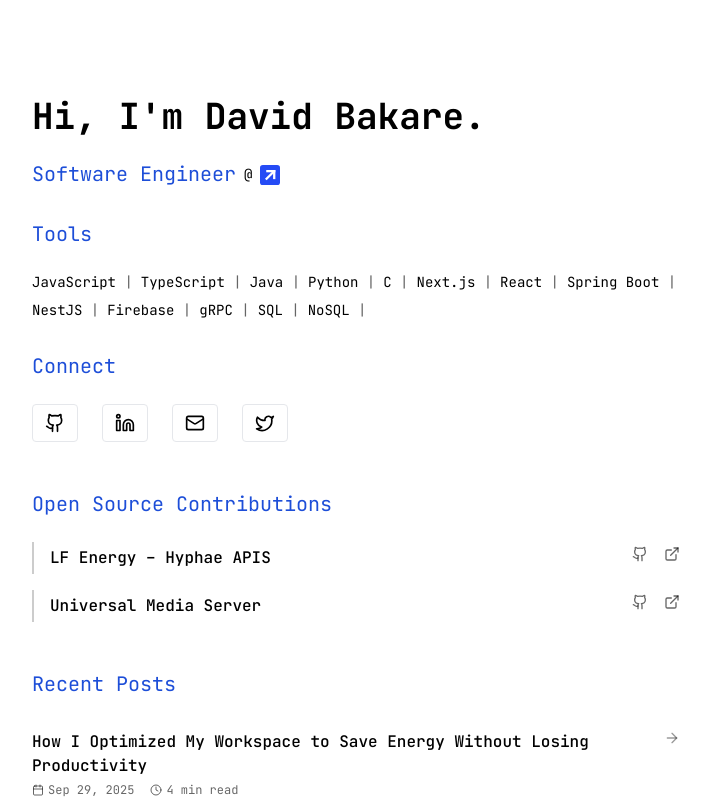
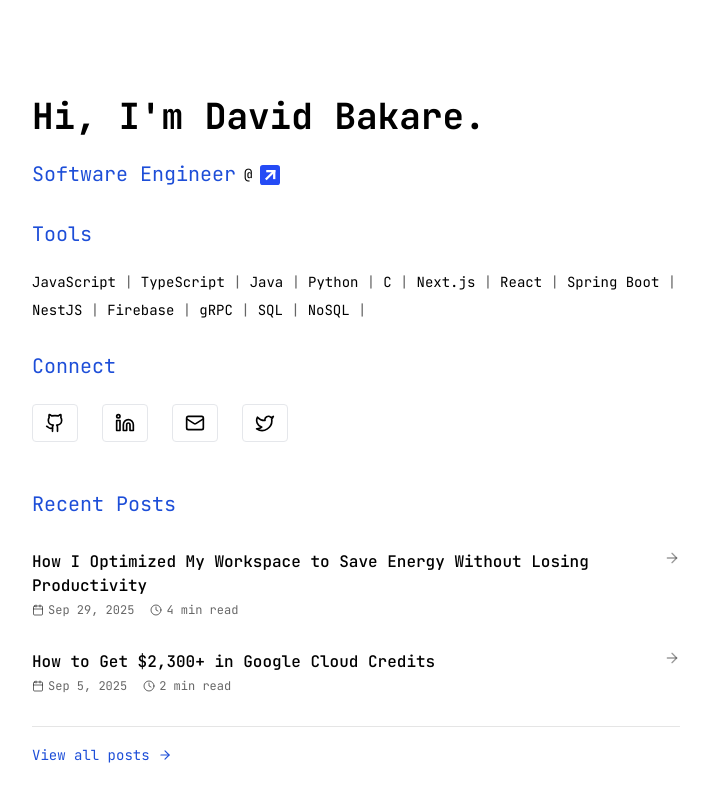
Before and after one commit to 3akare/portfolio, a Next.js app: page / in a window 1280 px wide. Shown: the top 800 px of the page, without its empty margins (284-995 px from the left). Built offline with nearby package versions, Linux system fonts and the light colour scheme.

Commit message:
feat: blog post pagination

```diff
--- a/src/app/blog/[id]/page.tsx
+++ b/src/app/blog/[id]/page.tsx
@@ -1,5 +1,3 @@
-/* eslint-disable @typescript-eslint/no-explicit-any */
-
 import { notFound } from "next/navigation"
 import { getBlogPost, generateExcerpt } from "@/lib/blog"
 import BlogPostClientPage from "./blog-post-client-page"
@@ -7,9 +5,11 @@ import type { Metadata } from "next"
 
 export async function generateMetadata({
   params,
-}: any): Promise<Metadata> {
-  const awaitedParams = await params;
-  const post = await getBlogPost(awaitedParams.id)
+}: {
+  params: Promise<{ id: string }>;
+}): Promise<Metadata> {
+  const { id } = await params;
+  const post = await getBlogPost(id);
 
   if (!post) {
     return {
@@ -51,9 +51,11 @@ export async function generateMetadata({
 
 export default async function BlogPostPage({
   params,
-}: any) {
-  const awaitedParams = await params;
-  const post = await getBlogPost(awaitedParams.id)
+}: {
+  params: Promise<{ id: string }>;
+}) {
+  const { id } = await params;
+  const post = await getBlogPost(id);
 
   if (!post) {
     notFound()
--- a/src/app/blog/page.tsx
+++ b/src/app/blog/page.tsx
@@ -1,7 +1,6 @@
 import {
   Pagination,
   PaginationContent,
-  PaginationEllipsis,
   PaginationItem,
   PaginationLink,
   PaginationNext,
@@ -10,17 +9,16 @@ import {
 import { Calendar, Clock, ArrowLeft } from "lucide-react"
 import Link from "next/link"
 import { cn } from "@/lib/utils"
-import type { BlogContent, BlogPost } from "@/lib/blog"
-import { getPaginatedBlogPosts, generateExcerpt } from "@/lib/blog"
+import type { BlogContent } from "@/lib/blog"
+import { getPaginatedBlogPosts, generateExcerpt } from "@/lib/blog";
 
 export default async function BlogPage({
   searchParams,
 }: {
-  searchParams?: {
-    page?: string
-  }
+  searchParams: Promise<{ [key: string]: string | string[] | undefined }>;
 }) {
-  const currentPage = Number(searchParams?.page) || 1
+  const awaitedSearchParams = await searchParams;
+  const currentPage = Number(awaitedSearchParams?.page) || 1;
   const { posts, totalPages } = await getPaginatedBlogPosts(currentPage)
 
   const formatDate = (dateString: string) => {
--- a/src/app/page.tsx
+++ b/src/app/page.tsx
@@ -34,10 +34,10 @@ export default function Home() {
         <Tools />
         {/* Socials */}
         <Connect />
+        {/* Blog section */}
+        <BlogSection />
         {/* Open source contributions */}
         <OpenSource />
-        {/* Blog section */}
-        <BlogSection />
         {/* Projects section */}
         <Projects />
       </div>
--- a/src/components/open-source.tsx
+++ b/src/components/open-source.tsx
@@ -29,7 +29,7 @@ export default function OpenSource() {
   const [activeContributions, setActiveContributions] = useState<null | number>(null)
   return (
     <section className="mb-12 w-full max-w-[648px]">
-      <h2 className="text-xl mb-6 text-accent-blue">Open Source Contributions</h2>
+      <h2 className="text-xl mb-6 text-accent-blue">OSS Contributions</h2>
       <div className="space-y-4">
         {contributions.slice().reverse().map((contribution, index) => (
           <div
```
